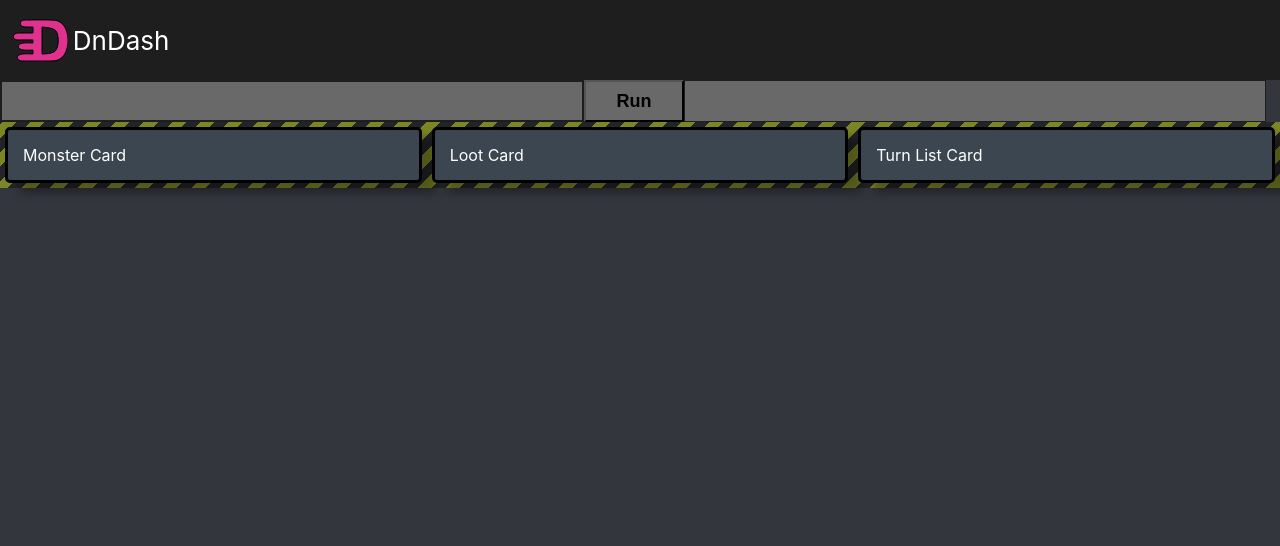
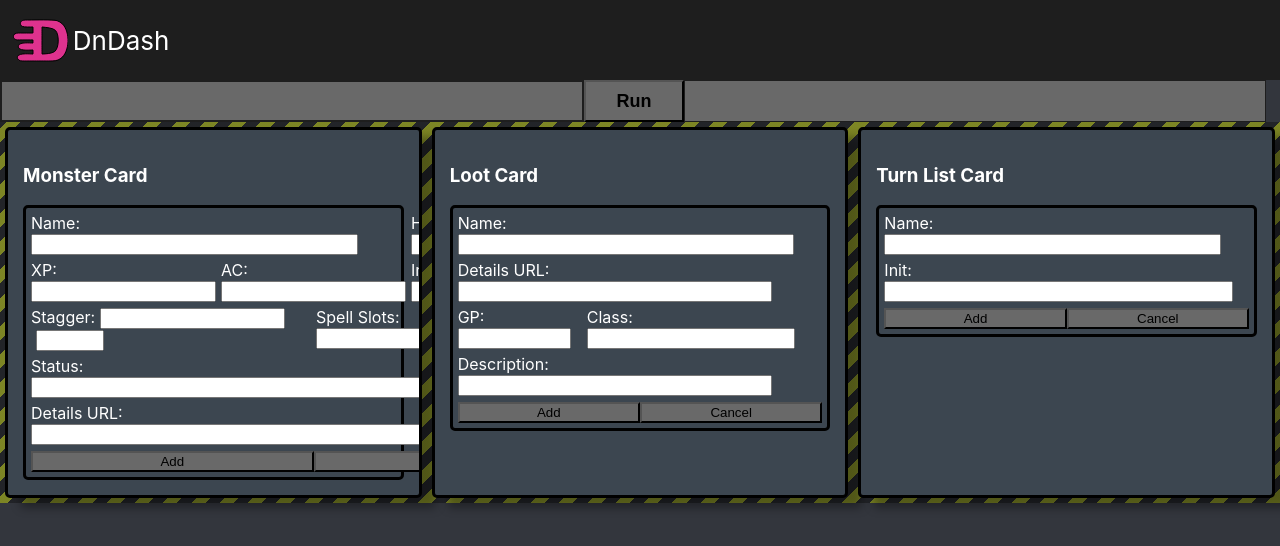
Before and after one commit to Elsklivet/DnDash, a React (Create React App) app: page / in a window 1280 px wide. Shown: the top 546 px of the page. Built offline with nearby package versions, Linux system fonts and the light colour scheme.

Commit message:
Finally added the add subcard boxes

```diff
--- a/package.json
+++ b/package.json
@@ -9,7 +9,7 @@
     "react": "^18.2.0",
     "react-dom": "^18.2.0",
     "react-scripts": "5.0.1",
-    "sass": "^1.54.9",
+    "sass": "^1.55.0",
     "web-vitals": "^2.1.4"
   },
   "scripts": {
--- a/src/App.js
+++ b/src/App.js
@@ -3,25 +3,129 @@ import './App.scss';
 import React, { useState, useEffect, useRef, forwardRef, useImperativeHandle } from 'react';
 
 function MonsterCard() {
+
+  function AddMonsterCard() {
+    return (
+      <div className='AddMonsterCard'>
+        <div style={{'grid-area': 'name'}}>
+          <label>Name: </label>
+          <input type='text' style={{'width': '85%'}}></input>
+        </div>
+        <div style={{'grid-area': 'hp'}}>
+          <label>HP: </label>
+          <input type='text'></input>
+        </div>
+        <div style={{'grid-area': 'xp'}}>
+          <label>XP: </label>
+          <input type='text'></input>
+        </div>
+        <div style={{'grid-area': 'ac'}}>
+          <label>AC: </label>
+          <input type='text'></input>
+        </div>
+        <div style={{'grid-area': 'init'}}>
+          <label>Init: </label>
+          <input type='text'></input>
+        </div>
+        <div style={{'grid-area': 'stag'}}>
+          <label>Stagger: </label>
+          <input type='text'></input>
+          <input type='text' style={{'max-width': '60px', 'margin-left':'5px'}}></input>
+        </div>
+        <div style={{'grid-area': 'spell'}}>
+          <label>Spell Slots: </label>
+          <input type='text' style={{'width':'70%'}}></input>
+        </div>
+        <div style={{'grid-area': 'status'}}>
+          <label>Status: </label>
+          <input type='text' style={{'width':'90%'}}></input>
+        </div>
+        <div style={{'grid-area': 'url'}}>
+          <label>Details URL: </label>
+          <input type='text' style={{'width':'84%'}}></input>
+        </div>
+        <div style={{'grid-area': 'btn'}}>
+          <button className='Button' style={{'width':'50%'}}>Add</button>
+          <button className='Button' style={{'width':'50%'}}>Cancel</button>
+        </div>
+      </div>
+    )
+  }
+
   return (
     <div className='MonsterCard'>
-      Monster Card
+      <h3>Monster Card</h3>
+      <AddMonsterCard></AddMonsterCard>
     </div>
   )
 }
 
 function LootCard() {
+
+  function AddLootCard() {
+    return (
+      <div className='AddLootCard'>
+        <div style={{'grid-area': 'name'}}>
+          <label>Name: </label>
+          <input type='text' style={{'width': '90%'}}></input>
+        </div>
+        <div style={{'grid-area': 'url'}}>
+          <label>Details URL: </label>
+          <input type='text' style={{'width':'84%'}}></input>
+        </div>
+        <div style={{'grid-area': 'gp'}}>
+          <label>GP: </label>
+          <input type='text' style={{'width':'85%'}}></input>
+        </div>
+        <div style={{'grid-area': 'class'}}>
+          <label>Class: </label>
+          <input type='text' style={{'width':'85%'}}></input>
+        </div>
+        <div style={{'grid-area': 'desc'}}>
+          <label>Description: </label>
+          <input type='text' style={{'width':'84%'}}></input>
+        </div>
+        <div style={{'grid-area': 'btn'}}>
+          <button className='Button' style={{'width':'50%'}}>Add</button>
+          <button className='Button' style={{'width':'50%'}}>Cancel</button>
+        </div>
+      </div>
+    )
+  }
+
   return (
     <div className='LootCard'>
-      Loot Card
+      <h3>Loot Card</h3>
+      <AddLootCard></AddLootCard>
     </div>
   )
 }
 
 function TurnListCard() {
+
+  function AddTurnCard() {
+    return (
+      <div className='AddTurnCard'>
+        <div style={{'grid-area': 'name'}}>
+          <label>Name: </label>
+          <input type='text' style={{'width': '90%'}}></input>
+        </div>
+        <div style={{'grid-area': 'init'}}>
+          <label >Init: </label>
+          <input type='text' style={{'width': '93.3%'}}></input>
+        </div>
+        <div style={{'grid-area': 'btn'}}>
+          <button className='Button' style={{'width':'50%'}}>Add</button>
+          <button className='Button' style={{'width':'50%'}}>Cancel</button>
+        </div>
+      </div>
+    )
+  }
+
   return (
     <div className='TurnListCard'>
-      Turn List Card
+      <h3>Turn List Card</h3>
+      <AddTurnCard></AddTurnCard>
     </div>
   )
 }
--- a/src/App.scss
+++ b/src/App.scss
@@ -7,6 +7,13 @@
   --focus: #de328e;
   --focus-clicked: #ab266d;
   --logo-bg: #de328e;
+  --work-in-progress: repeating-linear-gradient(
+    -45deg,
+    #e9fa0067,
+    #e9fa0067 10px,
+    #09090967 10px,
+    #09090967 20px
+  );
 }
 
 body {
@@ -104,13 +111,7 @@ body {
 .Content {
   min-height: 100%;
   min-width: 100%;
-  background: repeating-linear-gradient(
-    -45deg,
-    #e9fa0067,
-    #e9fa0067 10px,
-    #09090967 10px,
-    #09090967 20px
-  );
+  background: var(--work-in-progress);
   /* background-color: var(--primary-background); */
   color: white;
   display: inline-flex;
@@ -162,20 +163,28 @@ body {
   flex: 100%;
 }
 
+.Button {
+  background-color: var(--button-background);
+}
+.Button:hover {
+  background-color: var(--focus);
+}
+.Button:active {
+  background-color: var(--focus-clicked);
+}
+
 .CardToolbar .ToolbarButton {
+  @extend .Button;
   margin: 5px;
   min-width: 100px;
-  background-color: var(--button-background);
 }
 
 .CardToolbar .ToolbarButton:hover {
   margin: 0px;
-  background-color: var(--focus);
 }
 
 .CardToolbar .ToolbarButton:active {
   margin: 0px;
-  background-color: var(--focus-clicked);
 }
 
 .Subcards {
@@ -220,36 +229,46 @@ body {
   background-color: var(--focus-clicked);
 }
 
+.AddXCard {
+  border-radius: 5px;
+  border-color: black;
+  border-width: 3px;
+  border-style: solid;
+  gap: 5px;
+  padding: 5px;
+  display: grid;
+}
+
 .AddMonsterCard {
-  display: grid;
+  @extend .AddXCard;
   grid-template-areas:
     'name name name name hp hp'
     'xp xp ac ac init init'
     'stag stag stag spell spell spell'
     'status status status status status status'
     'url url url url url url'
+    'btn btn btn btn btn btn'
     ;
-  gap: 5px;
 }
 
-.AddMonsterCard > .nameDiv {
-  grid-area: name;
+.AddLootCard {
+  @extend .AddXCard;
+  grid-template-areas:
+  'name name name name name name'
+  'url url url url url url'
+  'gp gp class class class class'
+  'desc desc desc desc desc desc'
+  'btn btn btn btn btn btn'
+  ;
 }
 
-.AddMonsterCard > .hpDiv {
-  grid-area: hp;
-}
-
-.AddMonsterCard > .xpDiv {
-  grid-area: xp;
-}
-
-.AddMonsterCard > .acDiv {
-  grid-area: ac;
-}
-
-.AddMonsterCard > .initDiv {
-  grid-area: init;
+.AddTurnCard {
+  @extend .AddXCard;
+  grid-template-areas:
+  'name name'
+  'init init'
+  'btn btn'
+  ;
 }
 
 @media (min-width: 260px) and (max-width: 768px) {
```
Also changed, not shown: 1 other file (tests, documents, lock files or other folders).
